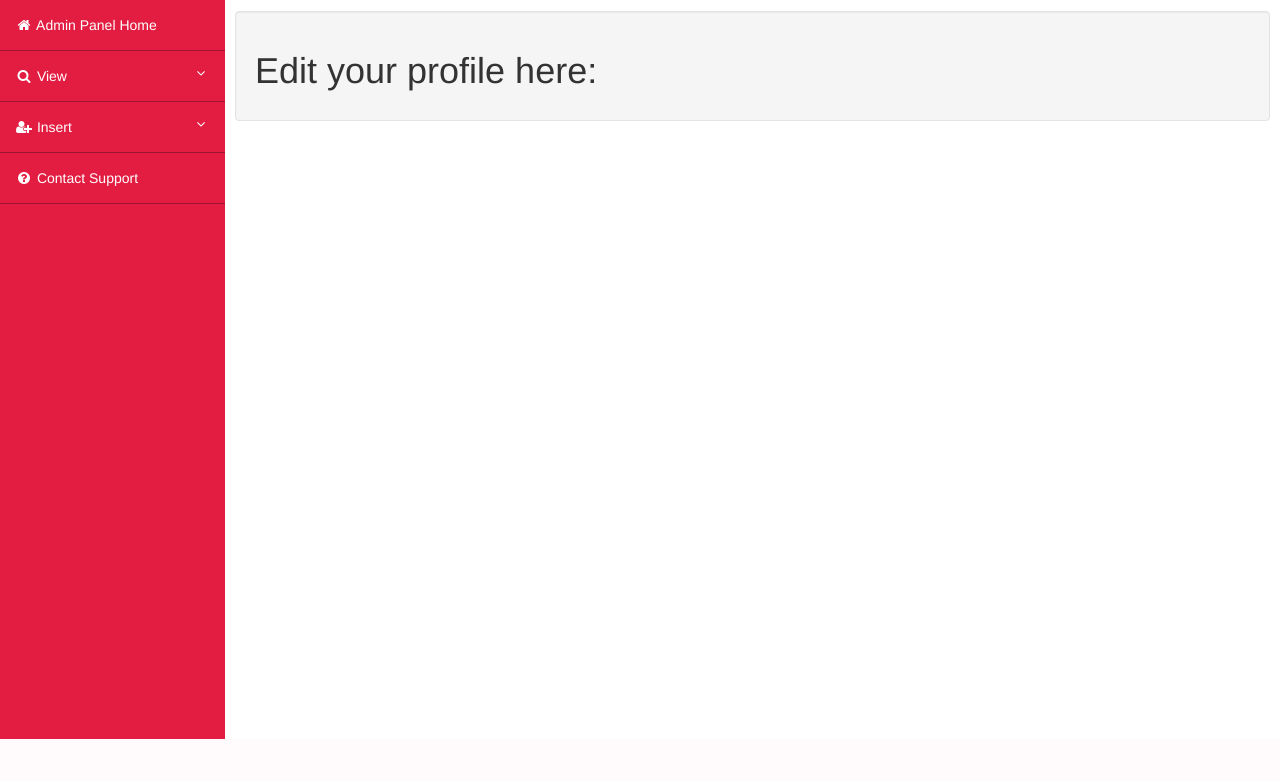
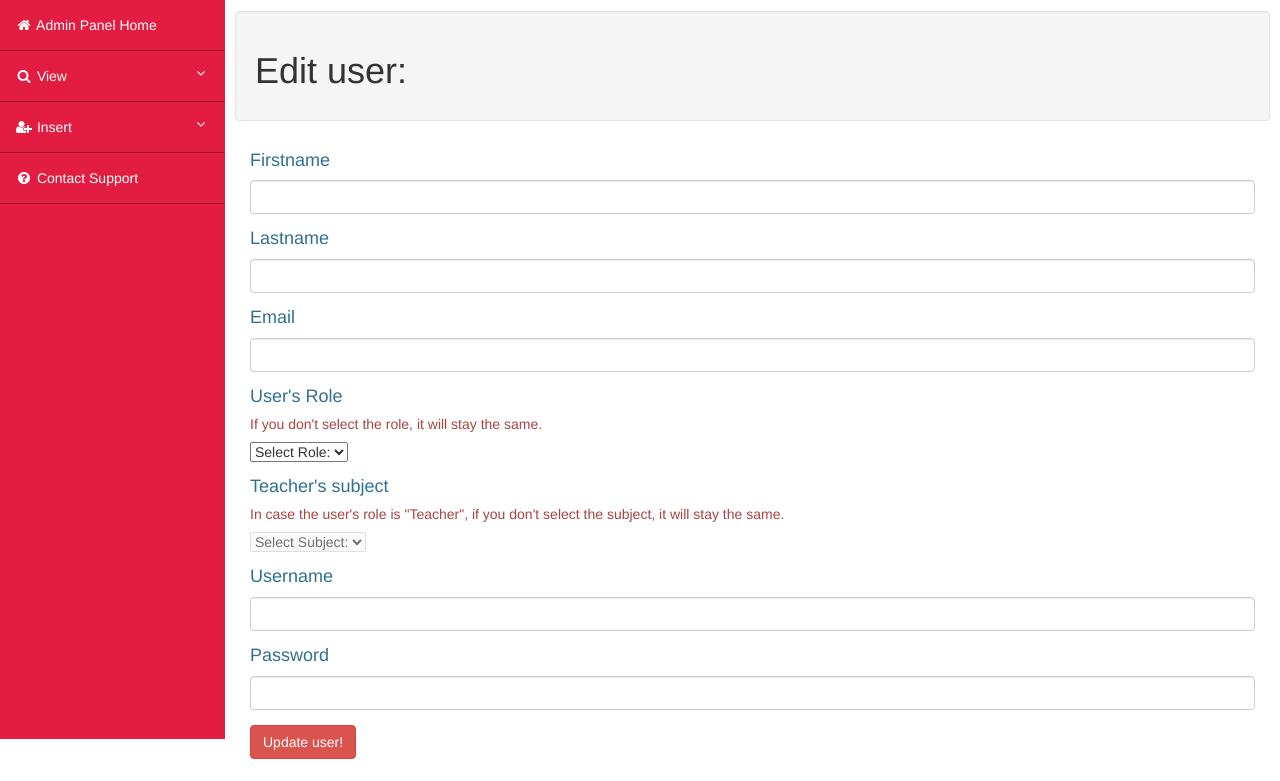
Before and after one commit to lukar1009/ChartwellOnline, a PHP site: page /admin/edit_user.php in a window 1280 px wide. Shown: the part 61-842 px from the top of the page. Before the commit the page ends 800 px from the top, so only its background shows below. Run offline with PHP 8.4, Linux system fonts and the light colour scheme; the visitor is signed in with stand-in values (Sample User, id 1); data that the repository does not hold is empty; some libraries are stand-ins or nearby versions.

Commit message:
Edit user functionality added, minor bugs fixed

```diff
--- a/admin/edit_lesson.php
+++ b/admin/edit_lesson.php
@@ -40,12 +40,15 @@
                     <form id="lesson_form" action="javascript: editLesson(<?php echo $lesson_id; ?>, <?php echo $lesson_subject_id; ?>, <?php echo $lesson_year; ?>, '<?php echo $lesson_video; ?>', '<?php echo $lesson_file; ?>')" method="post">
 
                         <div class="form-group">
+                            <h4 class="text-info">Lesson Title</h4>
                             <input required id="lesson_name" name="lesson_name" type="text" class="form-control" value="<?php echo $lesson_name; ?>">
                         </div>
                         <div class="form-group">
+                            <h4 class="text-info">Lesson Description</h4>
                             <textarea required class="form-control" name="lesson_desc" id="lesson_desc" cols="30" rows="7"><?php echo $lesson_desc; ?></textarea>
                         </div>
                         <div class="form-group">
+                            <h4 class="text-info">Lesson Year</h4>
                             <h5 class="text-danger">If you don't select the year, it will stay the same.</h5>
                             <select required name="lesson_year" id="lesson_year">
                                 <option value='error'>Select Year:</option>
@@ -60,6 +63,7 @@
                             <!-- <input id="role" name="user_role" type="text" class="form-control" placeholder="Role"> -->
                         </div>
                         <div class="teacher-div form-group">
+                            <h4 class="text-info">Lesson Subject</h4>
                             <h5 class="text-danger">If you don't select the subject, it will stay the same.</h5>
                             <select required name="lesson_subject" id="lesson_subject">
                                 <?php
@@ -80,10 +84,12 @@
                             </select>
                         </div>
                         <div class="teacher-div form-group">
+                            <h4 class="text-info">Lesson Video</h4>
                             <h5 class="text-danger">If you don't want to change the video, do not choose any file.</h5>
                             <input class="" id="video" type="file" name="video"><br>
                         </div>
                         <div class="teacher-div form-group">
+                            <h4 class="text-info">Lesson Attachment</h4>
                             <h5 class="text-danger">If you don't want to change the attachment, do not choose any file.</h5>
                             <input class="" id="attachment" type="file" name="attachment"><br>
                         </div>
--- a/admin/edit_user.php
+++ b/admin/edit_user.php
@@ -2,6 +2,39 @@
 
 
 <?php require "./includes/navigation.php"; ?>
+
+<?php
+
+if(isset($_GET['user'])){
+    $user_id = mysqli_real_escape_string($connection, $_GET['user']);
+    $query = "select * from users where user_id = $user_id";
+    $result = mysqli_query($connection, $query);
+    if(!$result){
+        die("QUERY FAILED: ".mysqli_error($connection));
+    }
+
+    $row = mysqli_fetch_assoc($result);
+    $username = $row['username'];
+    $password = $row['user_password'];
+    $firstname = $row['user_firstname'];
+    $lastname = $row['user_lastname'];
+    $email = $row['user_email'];
+    $user_role = $row['user_role'];
+    $teacher_subject_id = "";
+    if($user_role == "teacher"){
+        $query = "select subject from teacher_subject where user_id = $user_id";
+        $result = mysqli_query($connection, $query);
+        if(!$result){
+            die("QUERY FAILED: ".mysqli_error($connection));
+        }
+
+        $row = mysqli_fetch_assoc($result);
+        $teacher_subject_id = $row['subject'];
+    }
+
+}
+
+?>
 
 
     <div id="page-wrapper" class="scene_element scene_element--fadeinup">
@@ -9,10 +42,75 @@
             <!-- Page Heading -->
             <div class="row" id="main" >
                 <div class="col-sm-12 col-md-12 well" id="content">
-                    <h1>Edit your profile here:</h1>
+                    <h1>Edit user:</h1>
                 </div>
             </div>
             <!-- /.row -->
+
+            <div class="edit_user_form_message" role="alert">
+
+            </div>
+
+            <div class="col-12 form-input">
+                <form id="edit_user_form" action="javascript: editUser(<?php echo $user_id; ?>, '<?php echo $password; ?>', '<?php echo $user_role; ?>', '<?php echo $teacher_subject_id; ?>')" method="post">
+
+                    <div class="form-group">
+                        <h4 class="text-info">Firstname</h4>
+                        <input id="firstname" name="user_firstname" type="text" class="form-control" value="<?php echo $firstname; ?>">
+                    </div>
+                    <div class="form-group">
+                        <h4 class="text-info">Lastname</h4>
+                        <input id="lastname" name="user_lastname" type="text" class="form-control" value="<?php echo $lastname; ?>">
+                    </div>
+                    <div class="form-group">
+                        <h4 class="text-info">Email</h4>
+                        <input id="email" name="user_email" type="text" class="form-control" value="<?php echo $email; ?>">
+                    </div>
+                    <div class="form-group">
+                        <h4 class="text-info">User's Role</h4>
+                        <h5 class="text-danger">If you don't select the role, it will stay the same.</h5>
+                        <select name="user_role" id="user_role">
+                            <option value="error">Select Role:</option>
+                            <option value="admin">Admin</option>
+                            <option value="teacher">Teacher</option>
+                            <option value="student">Student</option>
+                        </select>
+                        <!-- <input id="role" name="user_role" type="text" class="form-control" placeholder="Role"> -->
+                    </div>
+                    <div class="teacher-div form-group ml-1">
+                        <h4 class="text-info">Teacher's subject</h4>
+                        <h5 class="text-danger">In case the user's role is "Teacher", if you don't select the subject, it will stay the same.</h5>
+                        <select name="teacher-subject" id="teacher-subject">
+                            <option value="error">Select Subject:</option>
+                            <?php
+
+                            $query = "select * from subjects";
+                            $select_subject_query = mysqli_query($connection, $query);
+                            while($row = mysqli_fetch_assoc($select_subject_query)){
+                                $subject_id = $row['id'];
+                                $subject_name = $row['subject_name'];
+                                echo "<option value=$subject_id>$subject_name</option>";
+                            }
+
+                            ?>
+
+                        </select>
+                    </div>
+                    <div class="form-group">
+                        <h4 class="text-info">Username</h4>
+                        <input id="username" name="username" type="text" class="form-control" value="<?php echo $username; ?>">
+                    </div>
+                    <div class="form-group">
+                        <h4 class="text-info">Password</h4>
+                        <input id="password" name="user_password" type="password" class="form-control" value="<?php echo $password; ?>">
+                    </div>
+                    <button id="submit" name="submit" type="submit" class="btn btn-danger">Update user!</button>
+                </form>
+            </div>
+
+
+
+
         </div>
         <!-- /.container-fluid -->
     </div>
--- a/admin/includes/select_students.php
+++ b/admin/includes/select_students.php
@@ -19,7 +19,7 @@ while($row = mysqli_fetch_assoc($select_students_query)){
     echo    "<td>$user_lastname</td>";
     echo    "<td>$user_email</td>";
     echo    "<td>$username</td>";
-    echo    "<td><button class='btn btn-danger' onclick=''>Edit</button></td>";
+    echo    "<td><a class='btn btn-danger' href='./edit_user.php?user=$user_id'>Edit</a></td>";
     echo    "<td><button class='btn btn-danger' onclick='deleteUser($user_id);'>Delete</button></td>";
     echo "</tr>";
 }
--- a/admin/includes/select_teachers.php
+++ b/admin/includes/select_teachers.php
@@ -27,7 +27,7 @@ while($row = mysqli_fetch_assoc($select_students_query)){
     echo    "<td>$user_email</td>";
     echo    "<td>$username</td>";
     echo    "<td>$teacher_subject</td>";
-    echo    "<td><button class='btn btn-danger' onclick=''>Edit</button></td>";
+    echo    "<td><a class='btn btn-danger' href='./edit_user.php?user=$user_id'>Edit</a></td>";
     echo    "<td><buttton class='btn btn-danger' onclick='deleteUser($user_id);'>Delete</button></td>";
     echo "</tr>";
 }
--- a/admin/js/main.js
+++ b/admin/js/main.js
@@ -1,3 +1,18 @@
+$("#edit_user_form").ready(function(){
+    disable();
+    // $(".teacher-div").css("visibility", "hidden");
+    //function that shows teacher-div if teacher role is selected
+    $("#user_role").on('change', function(){
+        if(this.value == "teacher"){
+            // $(".teacher-div").css("visibility", "visible");
+            enable();
+        }else{
+            // $(".teacher-div").css("visibility", "hidden");
+            disable();
+        }
+    });
+});
+
 $("#students_table").ready(function(){
     setInterval(function(){
         viewAllStudents();
@@ -16,6 +31,16 @@ $("#comments_table").ready(function(){
         viewAllComments();
     }, 500);
 });
+
+
+function enable(){
+    $("#teacher-subject").prop("disabled", false);
+}
+
+function disable(){
+    $("#teacher-subject").prop("disabled", true);
+}
+
 
 function viewAllStudents(){
     $("#students_table").load("./includes/select_students.php");
@@ -58,6 +83,57 @@ function deleteComment(comment_id){
     }, function(data, status){
         alert(data);
     })
+}
+
+function editUser(user_id, password, user_role, teacher_subject_id){
+    $(".edit_user_form_message").removeClass("alert");
+    $(".edit_user_form_message").removeClass("alert-success");
+    $(".edit_user_form_message").removeClass("alert-danger");
+    $(".edit_user_form_message").addClass("alert");
+    var new_username = $("#username").val();
+    var new_password = $("#password").val();
+    var new_firstname = $("#firstname").val();
+    var new_lastname = $("#lastname").val();
+    var new_email = $("#email").val();
+    var new_user_role = $("#user_role").val();
+    if(new_user_role == "error"){
+        new_user_role = user_role;
+    }
+    var new_teacher_subject = $("#teacher-subject").val();
+    if(new_user_role == "teacher" && new_teacher_subject == "error"){
+        new_teacher_subject = teacher_subject_id;
+    }
+    var submit = $("#submit").val();
+
+    var form_data = new FormData();
+    form_data.append("user_id", user_id);
+    form_data.append("username", new_username);
+    form_data.append("old_password", password);
+    form_data.append("password", new_password);
+    form_data.append("firstname", new_firstname);
+    form_data.append("lastname", new_lastname);
+    form_data.append("email", new_email);
+    form_data.append("user_role", new_user_role);
+    form_data.append("teacher_subject", new_teacher_subject);
+    form_data.append("submit", submit);
+
+    $.ajax({
+        url: "./includes/update_user.php",
+        method: "POST",
+        data: form_data,
+        contentType: false,
+        cache: false,
+        processData: false,
+        success: function(data){
+            if(data == "Successfully updated user!"){
+                $(".edit_user_form_message").addClass("alert-success");
+            }else{
+                $(".edit_user_form_message").addClass("alert-danger");
+            }
+            $(".edit_user_form_message").html(data);
+        }
+    });
+
 }
 
 function editLesson(lesson_id, lesson_subject_id, lesson_year, lesson_video, lesson_file){
@@ -134,13 +210,13 @@ function editLesson(lesson_id, lesson_subject_id, lesson_year, lesson_video, les
     form_data.append("lesson_subject", new_subject);
     form_data.append("submit", submit);
 
-    for (var key of form_data.keys()) {
-        console.log(key);
-    }
+    // for (var key of form_data.keys()) {
+    //     console.log(key);
+    // }
 
-    for (var value of form_data.values()) {
-        console.log(value);
-    }
+    // for (var value of form_data.values()) {
+    //     console.log(value);
+    // }
     $.ajax({
         url: "./includes/update_lesson.php",
         method: "POST",
```
Also changed, not shown: admin/includes/update_user.php (+49 -0 lines).
